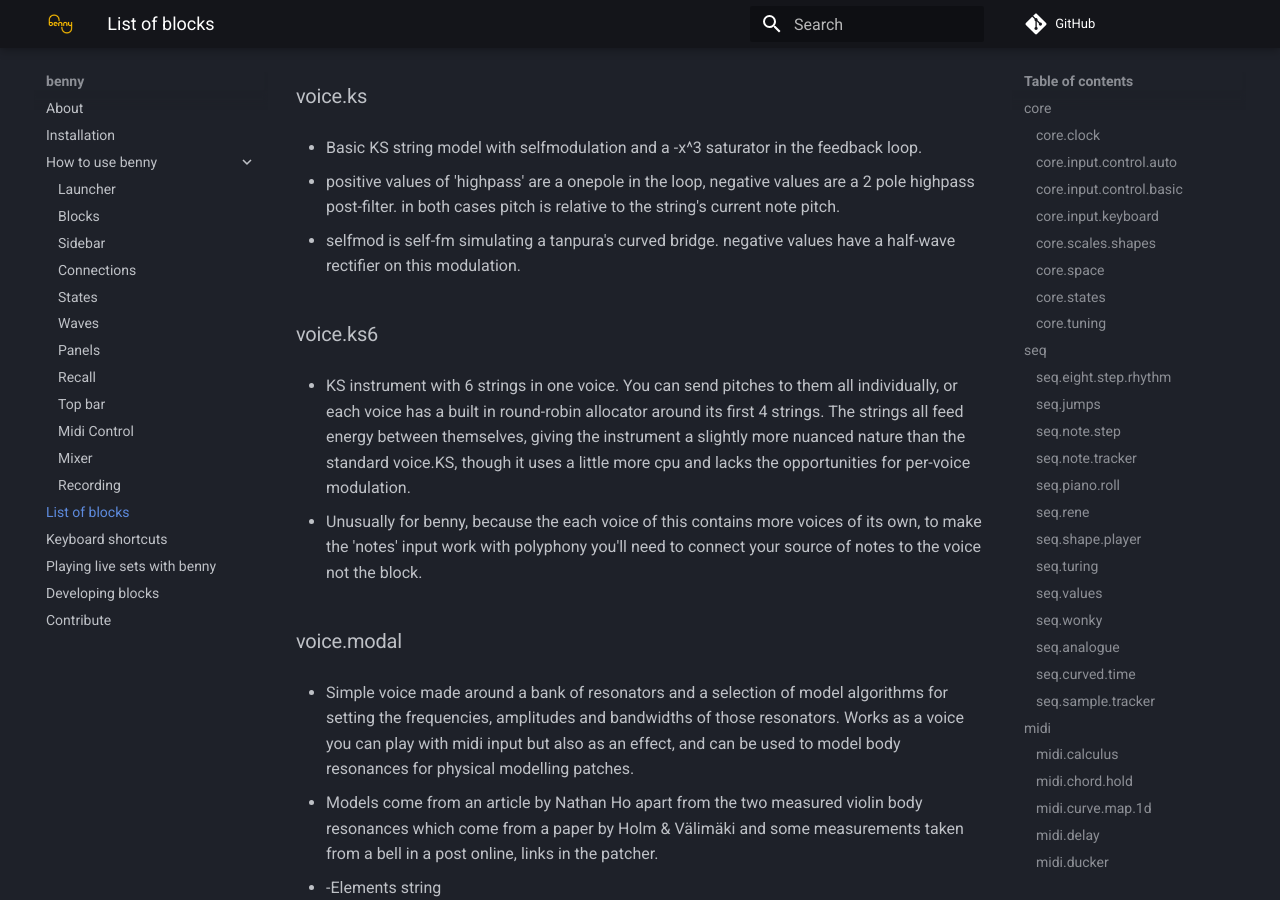
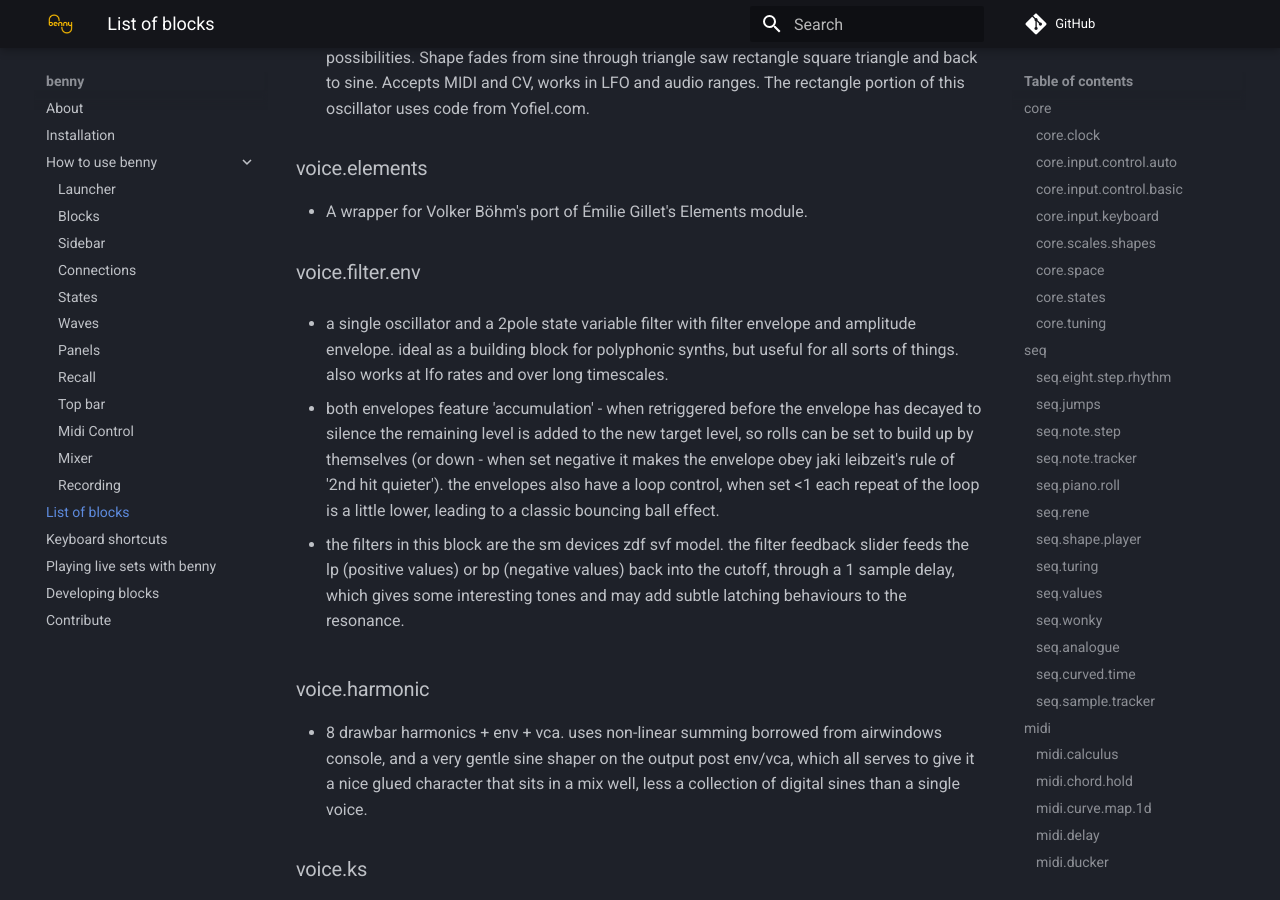
Before and after one commit to playbenny/benny_manual, an MkDocs documentation site: the page built from docs/blockipedia.md, in a window 1280 px wide and 900 px high, scrolled down 16273 px. Built offline with MkDocs 1.6.1 and Material for MkDocs 9.7.7, drawn with Linux system fonts in a browser that asks for light colours; comment, search, counter and statistics services are not loaded; some of the changed text lies outside the part shown.

Commit message:
Update blockipedia.md

```diff
--- a/docs/blockipedia.md
+++ b/docs/blockipedia.md
@@ -93,7 +93,7 @@
 
 - You can also choose how it behaves when a new pattern is selected. the default is to keep the playhead where it was and just carry on reading from the new pattern, but you can also have it reset the playhead to the start point in the new pattern, and optionally to quantise that. to make this step sequencer act like a clip in ableton live use the quantise to bar setting.
 
-- use scroll / shift+scroll on the editor pane to pan around. scroll on the rulers also works, and ctrl scroll on the rulers zooms in and out in either direction.
+- use scroll / shift+scroll on the editor pane to pan around. scroll on the rulers also works, and ctrl scroll on the rulers zooms in and out in either direction. alt click a top ruler cell to make it into a round robin.
 
 ### seq.note.tracker
 - note tracker. each voice is a monophonic channel of midi notes, add more voices for more polyphony.
@@ -226,6 +226,8 @@
 ### midi.lfo
 - A midi LFO, if you add more voices they're linked, so you can build eg quadrature lfos from this.
 
+- the set phase input resets the lfo phase, using the note to select where in the cycle to start from. the tap tempo input sets the lfo rate based on the time between the last two notes it receives, and the both input does both of these things in one.
+
 ### midi.logic
 - Logic block, all the classic logic functions! Designed for midi, use utility.audio.logic for an audio rate version of this block
 
@@ -243,6 +245,11 @@
 
 ### midi.pitch.range
 - gate (or split) notes based on pitch
+
+### midi.rate.limit
+- time quantised rate limiting, automatically in sync with the global transport (including clock timing looseness).
+
+- benny has natural speed limits on parameter / modulation connections but midi notes are completely unlimited, and some chains may generate a lot of midi notes. this block can be useful for taming this.
 
 ### midi.rhythmes.alpes
 - Fades / switches between subdivisions of a clock, inspired by the mechanical proto-drummachine used by the wonderful french group 'Catherine Ribiero & Alpes'.
@@ -392,6 +399,13 @@
 
 ### voice.elements
 - A wrapper for Volker Böhm's port of Émilie Gillet's Elements module.
+
+### voice.filter.env
+- a single oscillator and a 2pole state variable filter with filter envelope and amplitude envelope. ideal as a building block for polyphonic synths, but useful for all sorts of things. also works at lfo rates and over long timescales.
+
+- both envelopes feature 'accumulation' - when retriggered before the envelope has decayed to silence the remaining level is added to the new target level, so rolls can be set to build up by themselves (or down - when set negative it makes the envelope obey jaki leibzeit's rule of '2nd hit quieter'). the envelopes also have a loop control, when set <1 each repeat of the loop is a little lower, leading to a classic bouncing ball effect.
+
+- the filters in this block are the sm devices zdf svf model. the filter feedback slider feeds the lp (positive values) or bp (negative values) back into the cutoff, through a 1 sample delay, which gives some interesting tones and may add subtle latching behaviours to the resonance.
 
 ### voice.harmonic
 - 8 drawbar harmonics + env + vca. uses non-linear summing borrowed from airwindows console, and a very gentle sine shaper on the output post env/vca, which all serves to give it a nice glued character that sits in a mix well, less a collection of digital sines than a single voice.
@@ -706,6 +720,9 @@
 ### utility.env.four.stage
 - 4 stage multi-mode envelope. easily chainable, lots of interesting trigger ins and outs.
 
+### utility.env.ping
+- Tempo/Tap-synced ping envelope. Inspired by 4ms PEG module. Block by El Chico Fuendre
+
 ### utility.eq.peak
 - a single band of nonstandard stereo peak/notch eq. partially gain compensated, airwindows style nonlinear internal summing, selfmod. cut is a subtle (undistorted) notch, boost fades from a peak kind of shape into more of a bandpass at the extreme settings.
 
@@ -731,10 +748,12 @@
 ### utility.sacred.channel
 - A synth voice minus the oscillators - a morphing filter and a saturdating vca driven by an ADSR envelope generator.  VCA floor can be raised with 'Open VCA' parameter to be used as a saturation effect.  Output filter is 12db shape morphing filter similar to a SEM.  Made by Luke Abbott.
 
-### utility.self.tuner
+### utility.midi.to_cv
 - self-tuning midi to cv converter.
 
 - connect your osc's output to the listen input. connect the cv output to the osc cv input. optionally if you want to modulate the osc's frequency do it THROUGH this block, via the second input. play notes into the midi input here.
+
+- this block uses the global tuning system controls that are accessible through the core.tuning block, so you can use your analogue synths in any tuning system you want.
 
 - if you have more than one oscillator you can add more voices to the tuner for polyphonic midi. the midi through out is useful for lining envelopes up with voices.
 
```
